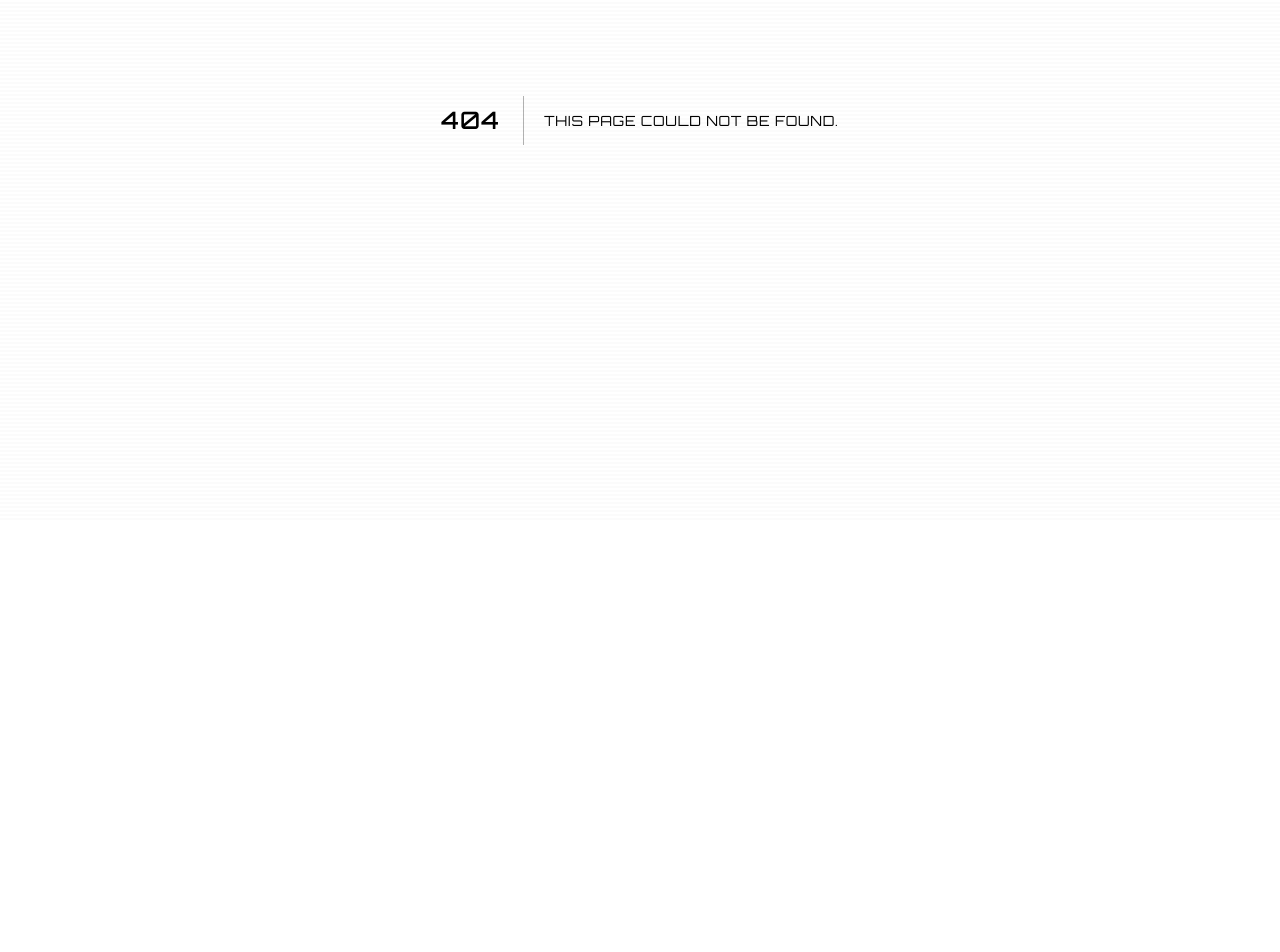
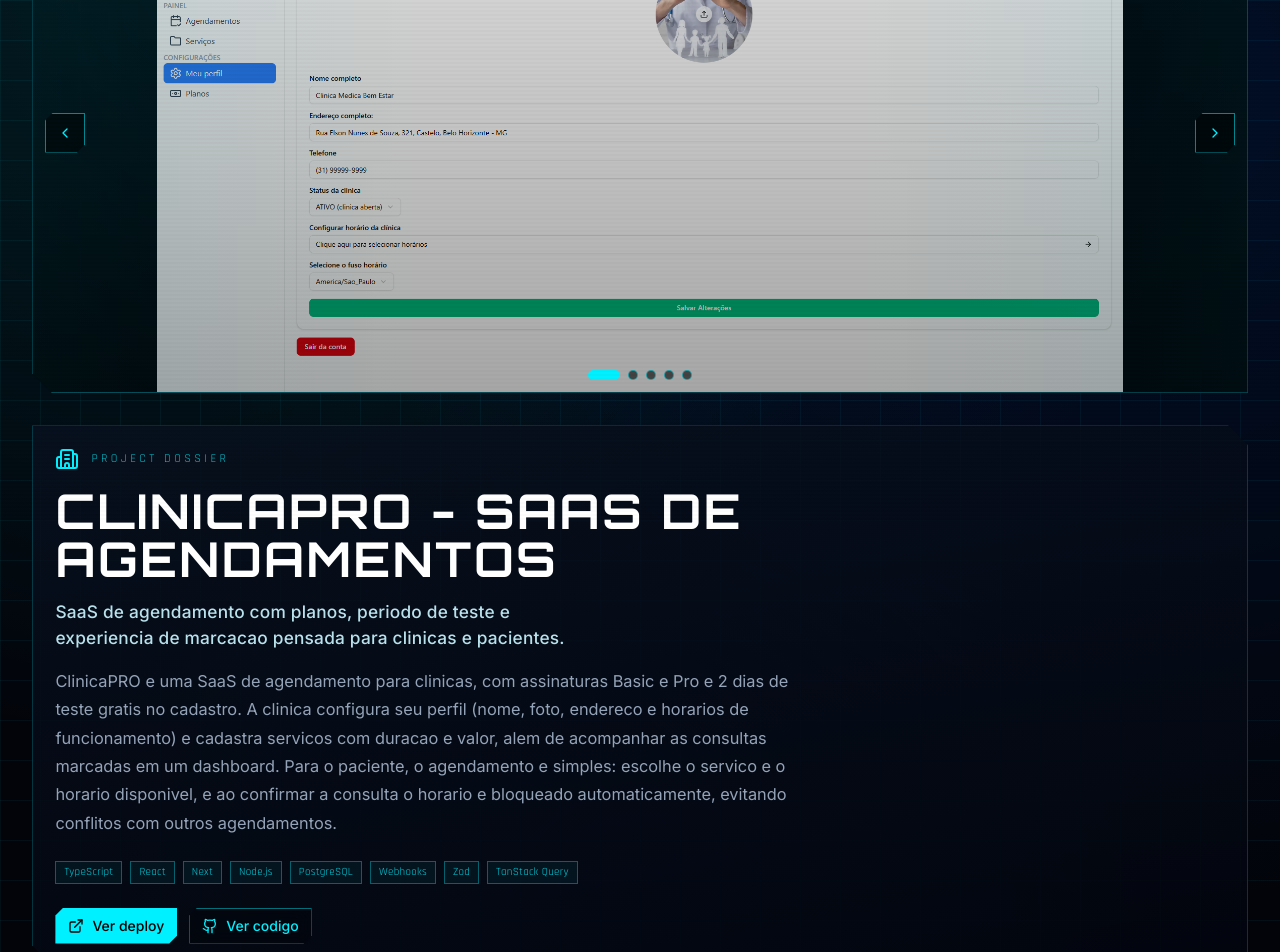
Before and after one commit to pierrepaulo/portfolio-main, a Next.js app: page /projetos/clinica-pro in a window 1280 px wide. Before the commit this address had no page. Shown: the part 280-1232 px from the top of the page. Before the commit the page ends 800 px from the top, so only its background shows below. Built offline with nearby package versions, Linux system fonts and the light colour scheme.

Commit message:
feat(projects): adicionar pagina de case study por slug

```diff
--- a/src/app/globals.css
+++ b/src/app/globals.css
@@ -413,6 +413,10 @@ h6 {
   .project-teaser {
     display: block;
     overflow-wrap: anywhere;
+    color: rgba(201, 244, 255, 0.9);
+    font-weight: 500;
+    letter-spacing: 0.01em;
+    text-wrap: balance;
   }
 
   .project-kicker {
@@ -484,12 +488,29 @@ h6 {
     padding: 0.46rem 0.62rem;
   }
 
-  .case-hero {
-    display: grid;
-    gap: 1.2rem;
+  .case-top-carousel {
+    position: relative;
+    overflow: hidden;
+    border: 1px solid rgba(0, 240, 255, 0.22);
+    clip-path: polygon(
+      0 0,
+      calc(100% - 20px) 0,
+      100% 20px,
+      100% 100%,
+      20px 100%,
+      0 calc(100% - 20px)
+    );
+    background:
+      radial-gradient(circle at 18% 14%, rgba(0, 240, 255, 0.12), transparent 42%),
+      linear-gradient(170deg, rgba(5, 12, 24, 0.95), rgba(2, 5, 14, 0.96));
+    aspect-ratio: 16 / 10;
   }
 
-  .case-hero-copy {
+  .case-carousel-slide {
+    background: rgba(0, 0, 0, 0.35);
+  }
+
+  .case-dossier {
     position: relative;
     border: 1px solid rgba(0, 240, 255, 0.2);
     background: linear-gradient(170deg, rgba(8, 16, 30, 0.88), rgba(2, 5, 14, 0.9));
@@ -504,19 +525,23 @@ h6 {
     padding: 1.25rem;
   }
 
-  .case-hero-media {
-    position: relative;
-    overflow: hidden;
-    border: 1px solid rgba(0, 240, 255, 0.22);
-    clip-path: polygon(
-      0 0,
-      calc(100% - 20px) 0,
-      100% 20px,
-      100% 100%,
-      20px 100%,
-      0 calc(100% - 20px)
-    );
-    aspect-ratio: 16 / 10;
+  .case-teaser {
+    margin-top: 1rem;
+    max-width: 66ch;
+    color: rgba(201, 244, 255, 0.92);
+    font-size: 1.02rem;
+    line-height: 1.5;
+    font-weight: 500;
+    letter-spacing: 0.012em;
+    text-wrap: balance;
+  }
+
+  .case-description {
+    margin-top: 1rem;
+    max-width: 74ch;
+    color: var(--color-muted-foreground);
+    font-size: 0.98rem;
+    line-height: 1.74;
   }
 
   .case-grid {
@@ -576,25 +601,6 @@ h6 {
     background: rgba(0, 240, 255, 0.84);
   }
 
-  .case-gallery {
-    display: grid;
-    gap: 0.9rem;
-  }
-
-  .case-gallery-grid {
-    display: grid;
-    gap: 0.75rem;
-    grid-template-columns: repeat(1, minmax(0, 1fr));
-  }
-
-  .case-gallery-item {
-    position: relative;
-    overflow: hidden;
-    border: 1px solid rgba(0, 240, 255, 0.2);
-    background: rgba(0, 0, 0, 0.4);
-    aspect-ratio: 16 / 10;
-  }
-
   @media (min-width: 640px) {
     .project-panel-body {
       padding: 1.4rem 1.45rem 1.5rem;
@@ -604,13 +610,17 @@ h6 {
       font-size: 0.9rem;
     }
 
-    .case-hero-copy,
+    .case-dossier,
     .case-panel {
       padding: 1.3rem 1.4rem;
     }
 
-    .case-gallery-grid {
-      grid-template-columns: repeat(2, minmax(0, 1fr));
+    .case-teaser {
+      font-size: 1.08rem;
+    }
+
+    .case-description {
+      font-size: 1.02rem;
     }
   }
 
@@ -619,18 +629,12 @@ h6 {
       transform: translateY(-4px);
     }
 
-    .case-hero {
-      grid-template-columns: minmax(0, 1fr) minmax(340px, 0.82fr);
-      align-items: stretch;
-      gap: 1.4rem;
-    }
-
     .case-grid {
       grid-template-columns: repeat(2, minmax(0, 1fr));
     }
 
-    .case-gallery-grid {
-      grid-template-columns: repeat(3, minmax(0, 1fr));
+    .case-top-carousel {
+      aspect-ratio: 21 / 9;
     }
   }
 
--- /dev/null
+++ b/src/app/projetos/[slug]/not-found.tsx
@@ -0,0 +1,23 @@
+import Link from "next/link";
+
+import { Container } from "@/components/common/Container";
+import { Button } from "@/components/ui/button";
+
+export default function ProjectNotFound() {
+  return (
+    <main className="case-layout py-20">
+      <Container className="relative z-10 flex min-h-[55vh] flex-col items-center justify-center gap-6 text-center">
+        <p className="font-mono text-xs tracking-[0.24em] text-primary/80">404 // PROJECT NOT FOUND</p>
+        <h1 className="text-3xl font-bold text-white sm:text-4xl">
+          Esse case study nao existe.
+        </h1>
+        <p className="max-w-xl text-muted-foreground">
+          O link pode estar desatualizado ou o projeto foi removido.
+        </p>
+        <Button asChild className="bg-primary text-black hover:bg-white hover:text-black">
+          <Link href="/#projetos">Voltar para projetos</Link>
+        </Button>
+      </Container>
+    </main>
+  );
+}
--- /dev/null
+++ b/src/app/projetos/[slug]/page.tsx
@@ -0,0 +1,180 @@
+import type { Metadata } from "next";
+import Link from "next/link";
+import { notFound } from "next/navigation";
+import { ArrowLeft, ExternalLink, Github } from "lucide-react";
+
+import { Container } from "@/components/common/Container";
+import { Badge } from "@/components/ui/badge";
+import { Button } from "@/components/ui/button";
+import { Carousel, type CarouselSlide } from "@/components/ui/carousel";
+import { getProjectBySlug, getProjectSlugs } from "@/lib/projects";
+
+type ProjectPageProps = {
+  params: Promise<{ slug: string }>;
+};
+
+const normalizeUrl = (url: string) => (url.startsWith("http") ? url : `https://${url}`);
+
+export async function generateStaticParams() {
+  return getProjectSlugs().map((slug) => ({ slug }));
+}
+
+export async function generateMetadata({ params }: ProjectPageProps): Promise<Metadata> {
+  const { slug } = await params;
+  const project = getProjectBySlug(slug);
+
+  if (!project) {
+    return {
+      title: "Projeto nao encontrado | Pierre Paulo",
+    };
+  }
+
+  return {
+    title: `${project.title} | Case Study | Pierre Paulo`,
+    description: project.teaser,
+  };
+}
+
+export default async function ProjectCasePage({ params }: ProjectPageProps) {
+  const { slug } = await params;
+  const project = getProjectBySlug(slug);
+
+  if (!project) {
+    notFound();
+  }
+
+  const Icon = project.icon;
+  const liveUrl = project.liveUrl ? normalizeUrl(project.liveUrl) : "";
+  const hasActionLinks = Boolean(liveUrl || project.repoUrl);
+  const slides: CarouselSlide[] = project.images.map((image, index) => ({
+    src: image,
+    alt: `${project.title} frame ${index + 1}`,
+    priority: index === 0,
+  }));
+
+  return (
+    <main className="case-layout py-12 sm:py-16 lg:py-20">
+      <Container className="relative z-10 space-y-8">
+        <div className="flex flex-wrap items-center justify-between gap-3">
+          <Button
+            asChild
+            variant="outline"
+            className="border-primary/45 text-primary hover:bg-primary/15"
+          >
+            <Link href="/#projetos" className="flex items-center gap-2">
+              <ArrowLeft size={16} /> Voltar para projetos
+            </Link>
+          </Button>
+
+          <span className="case-chip">Case Study</span>
+        </div>
+
+        {slides.length > 0 ? (
+          <section className="case-top-carousel">
+            <Carousel slides={slides} className="h-full w-full" showIndicators />
+          </section>
+        ) : null}
+
+        <section className="case-dossier">
+          <div>
+            <div className="flex items-center gap-3 text-primary">
+              <Icon className="text-2xl" aria-hidden="true" />
+              <p className="font-mono text-xs tracking-[0.28em] text-primary/80">PROJECT DOSSIER</p>
+            </div>
+
+            <h1 className="mt-4 text-3xl font-bold text-white sm:text-4xl lg:text-5xl">
+              {project.title}
+            </h1>
+
+            <p className="case-teaser">
+              {project.teaser}
+            </p>
+
+            <p className="case-description">
+              {project.description}
+            </p>
+
+            <div className="mt-6 flex flex-wrap gap-2">
+              {project.techs.map((tech) => (
+                <Badge
+                  key={`${project.id}-${tech}`}
+                  variant="outline"
+                  className="rounded-none border-primary/35 bg-primary/5 font-mono text-[11px] tracking-wide text-primary/85"
+                >
+                  {tech}
+                </Badge>
+              ))}
+            </div>
+
+            {hasActionLinks ? (
+              <div className="mt-6 flex flex-wrap gap-3">
+                {liveUrl ? (
+                  <Button
+                    asChild
+                    size="sm"
+                    className="bg-primary text-black hover:bg-white hover:text-black"
+                  >
+                    <a
+                      href={liveUrl}
+                      target="_blank"
+                      rel="noreferrer"
+                      className="flex items-center gap-2"
+                    >
+                      <ExternalLink size={16} /> Ver deploy
+                    </a>
+                  </Button>
+                ) : null}
+
+                {project.repoUrl ? (
+                  <Button
+                    asChild
+                    size="sm"
+                    variant="outline"
+                    className="border-primary/45 text-primary hover:bg-primary/15"
+                  >
+                    <a
+                      href={project.repoUrl}
+                      target="_blank"
+                      rel="noreferrer"
+                      className="flex items-center gap-2"
+                    >
+                      <Github size={16} /> Ver codigo
+                    </a>
+                  </Button>
+                ) : null}
+              </div>
+            ) : null}
+          </div>
+        </section>
+
+        <section className="case-grid">
+          <article className="case-panel">
+            <h2 className="case-panel-title">Desafio</h2>
+            <p className="case-panel-copy">{project.caseStudy.challenge}</p>
+          </article>
+
+          <article className="case-panel">
+            <h2 className="case-panel-title">Solucao</h2>
+            <p className="case-panel-copy">{project.caseStudy.solution}</p>
+          </article>
+        </section>
+
+        <section className="case-panel">
+          <h2 className="case-panel-title">Arquitetura aplicada</h2>
+          <ul className="case-architecture-list">
+            {project.caseStudy.architecture.map((item) => (
+              <li key={`${project.id}-${item}`} className="case-architecture-item">
+                {item}
+              </li>
+            ))}
+          </ul>
+        </section>
+
+        <section className="case-panel">
+          <h2 className="case-panel-title">Resultado</h2>
+          <p className="case-panel-copy">{project.caseStudy.outcome}</p>
+        </section>
+      </Container>
+    </main>
+  );
+}
```
